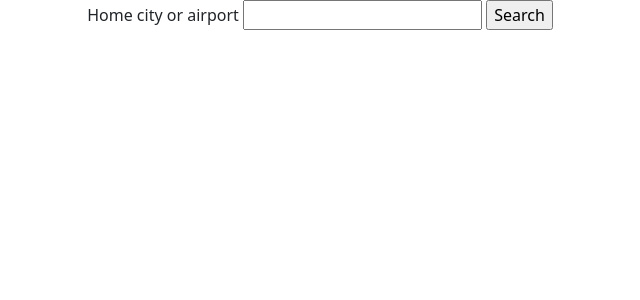
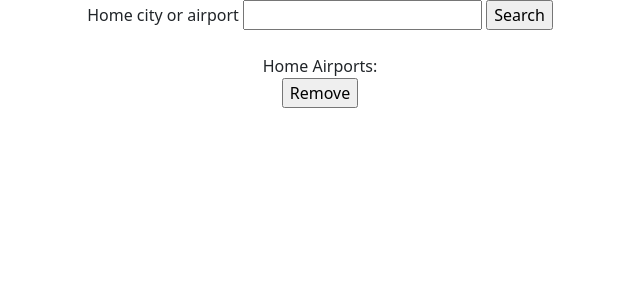
Before and after one commit to KnowYourLines/varyfly, a Django app: page / in a window 1280 px wide. Shown: the part 56-356 px from the top of the page, without its empty margins (320-960 px from the left). Run offline with Django 4.2, Linux system fonts and the light colour scheme; parts of the project's set-up code (start-up, migrations or seed data) failed here and were passed over.

Commit message:
can remove home airports

```diff
--- a/flapware/forms.py
+++ b/flapware/forms.py
@@ -14,6 +14,8 @@ class HomeResultsForm(forms.Form):
         widget=forms.CheckboxSelectMultiple, choices=()
     )
 
-    def __init__(self, *, choices):
+    def __init__(self, *, choices, label=None):
         super().__init__()
         self.fields["airports"].choices = choices
+        if label is not None:
+            self.fields["airports"].label = label
--- a/flapware/templates/home.html
+++ b/flapware/templates/home.html
@@ -29,19 +29,19 @@
     </form>
     {% if results_form %}
         <br/>
-        <form action="/save-home" method="post">
+        <form action="/add-home" method="post">
             {% csrf_token %}
             {{ results_form }}
-            <input type="submit" value="Save">
+            <input type="submit" value="Add">
         </form>
     {% endif %}
-    {% if home_airports %}
-        </br>
-        Home Airports:
+    {% if home_airports_form %}
         <br/>
-        {% for iata, name in home_airports.items %}
-            {{ name }} ( {{ iata }} ) <br/>
-        {% endfor %}
+        <form action="/remove-home" method="post">
+            {% csrf_token %}
+            {{ home_airports_form }}
+            <input type="submit" value="Remove">
+        </form>
     {% endif %}
 </div>
 </body>
--- a/flapware/urls.py
+++ b/flapware/urls.py
@@ -3,5 +3,6 @@ from . import views
 
 urlpatterns = [
     path("", views.home, name="home"),
-    path("save-home", views.save_home, name="save_home"),
+    path("add-home", views.add_home, name="add_home"),
+    path("remove-home", views.remove_home, name="remove_home"),
 ]
--- a/flapware/views.py
+++ b/flapware/views.py
@@ -10,7 +10,7 @@ from flapware.forms import HomeSearchForm, HomeResultsForm
 from flapware.helpers import get_home_airports
 
 
-def save_home(request):
+def add_home(request):
     if request.method == "POST":
         airports = request.POST.getlist("airports")
         home_airports = request.session.get("home_airports", {})
@@ -24,8 +24,31 @@ def save_home(request):
     return HttpResponseRedirect("/")
 
 
+def remove_home(request):
+    if request.method == "POST":
+        airports = request.POST.getlist("airports")
+        home_airports = request.session.get("home_airports", {})
+        for airport in airports:
+            airport_details = airport.split(",")
+            airport_iata = airport_details[1]
+            if airport_iata in home_airports:
+                del home_airports[airport_iata]
+        request.session["home_airports"] = home_airports
+    return HttpResponseRedirect("/")
+
+
 def home(request):
     home_airports = get_home_airports(request)
+    home_airports_choices = (
+        (
+            f"{name},{iata}",
+            f"{name} ({iata})",
+        )
+        for iata, name in home_airports.items()
+    )
+    home_airports_form = HomeResultsForm(
+        choices=home_airports_choices, label="Home Airports"
+    )
     form = HomeSearchForm()
     if request.method == "POST":
         form = HomeSearchForm(request.POST)
@@ -76,7 +99,7 @@ def home(request):
                 {
                     "form": form,
                     "results_form": HomeResultsForm(choices=airports),
-                    "home_airports": home_airports,
+                    "home_airports_form": home_airports_form,
                 },
             )
     return render(
@@ -84,6 +107,6 @@ def home(request):
         "home.html",
         {
             "form": form,
-            "home_airports": home_airports,
+            "home_airports_form": home_airports_form,
         },
     )
```
